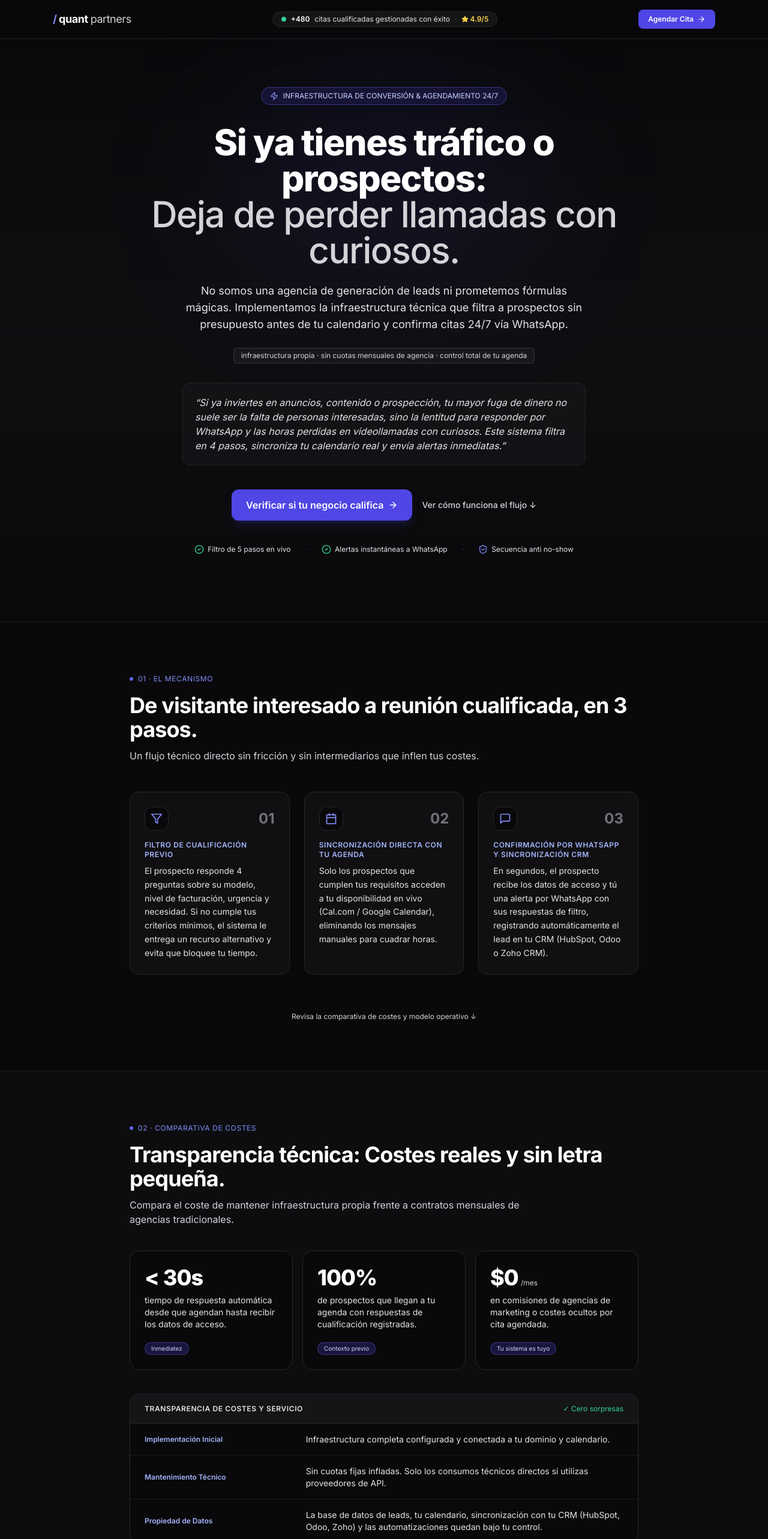
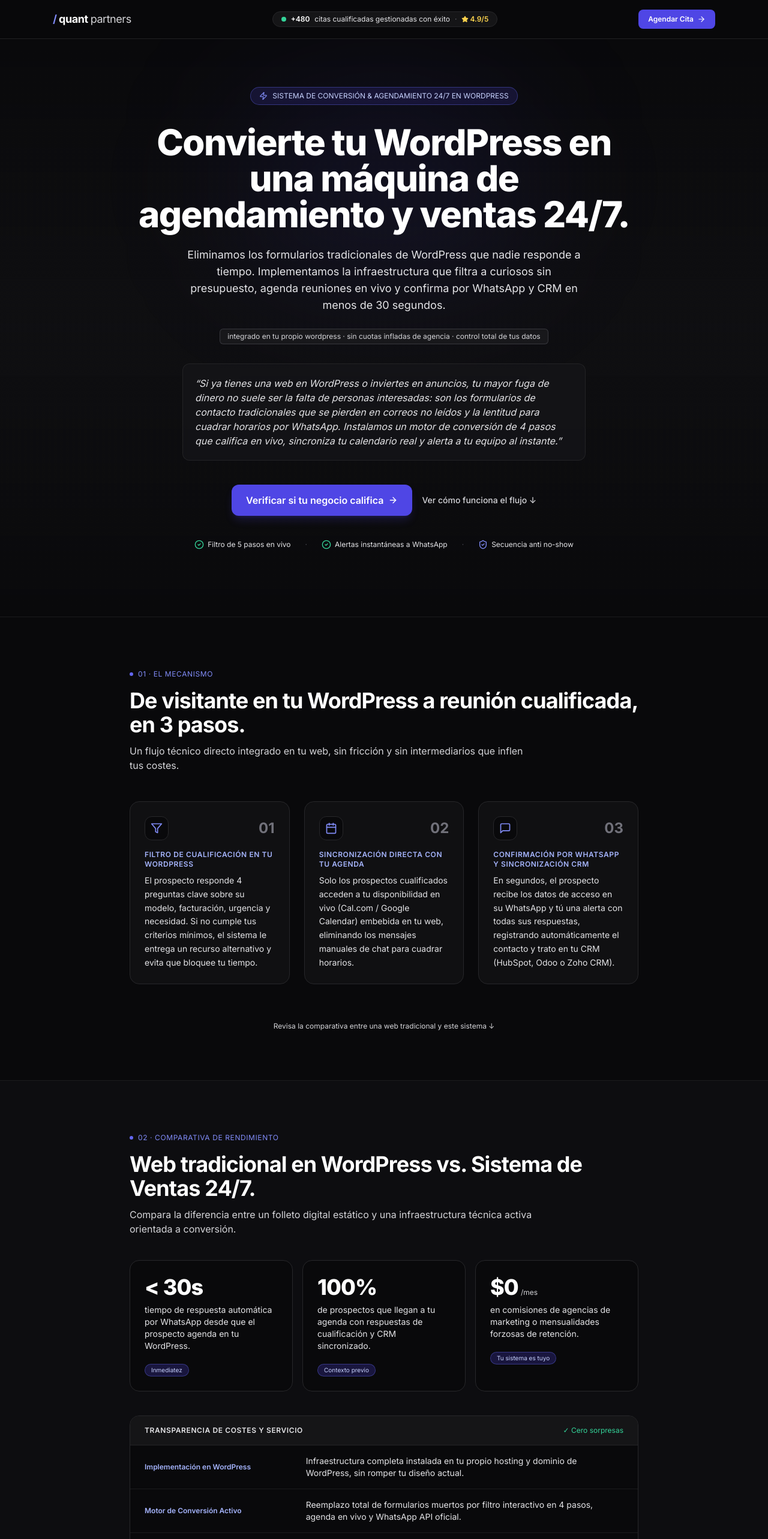
Before and after one commit to thequantpartners/Sistema-de-Conversi-n-y-Agendamiento-24-7, a Next.js app: page / in a window 1280 px wide. Shown: the top 2566 px of the page at 60% size. Built offline with nearby package versions, Linux system fonts and the light colour scheme; no server answers.

Commit message:
feat(copy): orientar propuesta de valor hacia Sistema de Conversion 24/7 en WordPress

```diff
--- a/src/app/layout.tsx
+++ b/src/app/layout.tsx
@@ -18,19 +18,18 @@ export const viewport: Viewport = {
 export const metadata: Metadata = {
   metadataBase: new URL("https://quantpartners.com"),
   title: {
-    default: "Quant Partners | Infraestructura de Conversión y Agendamiento 24/7",
+    default: "Quant Partners | Sistema de Conversión y Ventas 24/7 para WordPress",
     template: "%s | Quant Partners",
   },
   description:
-    "Infraestructura técnica para coaches y agencias B2B con tráfico activo: filtra a curiosos antes de tu agenda, sincroniza citas en vivo y confirma 24/7 vía WhatsApp.",
+    "Convierte tu WordPress en una máquina de ventas 24/7: filtra curiosos sin presupuesto, sincroniza tu agenda en vivo y confirma citas por WhatsApp y CRM en segundos.",
   keywords: [
-    "agendamiento 24/7",
-    "embudo de conversion",
-    "calificacion de prospectos",
-    "automatizacion whatsapp",
-    "sistema de agendamiento coaches",
-    "agendamiento agencias b2b",
-    "cal.com integracion",
+    "agendamiento 24/7 wordpress",
+    "sistema de ventas wordpress",
+    "embudo de conversion wordpress",
+    "calificacion de prospectos wordpress",
+    "automatizacion whatsapp crm",
+    "cal.com wordpress",
     "reducir no shows",
     "quant partners",
   ],
--- a/src/projects/quant-partners/project.config.ts
+++ b/src/projects/quant-partners/project.config.ts
@@ -5,7 +5,7 @@ export const quantPartnersConfig: ProjectConfig = {
   slug: "quant-partners",
   branding: {
     name: "Quant Partners",
-    tagline: "Infraestructura de Conversión y Agendamiento 24/7",
+    tagline: "Infraestructura de Conversión y Ventas 24/7 para WordPress",
     logoText: "quant",
     logoSubtext: "partners",
     primaryColor: "#6366f1",
@@ -18,72 +18,72 @@ export const quantPartnersConfig: ProjectConfig = {
     reviewCount: "84 evaluaciones verificadas",
   },
   hero: {
-    badge: "INFRAESTRUCTURA DE CONVERSIÓN & AGENDAMIENTO 24/7",
-    title: "Si ya tienes tráfico o prospectos:\nDeja de perder llamadas con curiosos.",
-    subtitle: "No somos una agencia de generación de leads ni prometemos fórmulas mágicas. Implementamos la infraestructura técnica que filtra a prospectos sin presupuesto antes de tu calendario y confirma citas 24/7 vía WhatsApp.",
-    callout: "infraestructura propia · sin cuotas mensuales de agencia · control total de tu agenda",
-    honestLede: "Si ya inviertes en anuncios, contenido o prospección, tu mayor fuga de dinero no suele ser la falta de personas interesadas, sino la lentitud para responder por WhatsApp y las horas perdidas en videollamadas con curiosos. Este sistema filtra en 4 pasos, sincroniza tu calendario real y envía alertas inmediatas.",
+    badge: "SISTEMA DE CONVERSIÓN & AGENDAMIENTO 24/7 EN WORDPRESS",
+    title: "Convierte tu WordPress en una máquina de agendamiento y ventas 24/7.",
+    subtitle: "Eliminamos los formularios tradicionales de WordPress que nadie responde a tiempo. Implementamos la infraestructura que filtra a curiosos sin presupuesto, agenda reuniones en vivo y confirma por WhatsApp y CRM en menos de 30 segundos.",
+    callout: "integrado en tu propio wordpress · sin cuotas infladas de agencia · control total de tus datos",
+    honestLede: "Si ya tienes una web en WordPress o inviertes en anuncios, tu mayor fuga de dinero no suele ser la falta de personas interesadas: son los formularios de contacto tradicionales que se pierden en correos no leídos y la lentitud para cuadrar horarios por WhatsApp. Instalamos un motor de conversión de 4 pasos que califica en vivo, sincroniza tu calendario real y alerta a tu equipo al instante.",
     ctaPrimary: "Verificar si tu negocio califica",
     ctaSecondaryLink: "#como-funciona",
     ctaSecondaryText: "Ver cómo funciona el flujo ↓",
   },
   howItWorks: {
     entryNumber: "01 · EL MECANISMO",
-    title: "De visitante interesado a reunión cualificada, en 3 pasos.",
-    subtitle: "Un flujo técnico directo sin fricción y sin intermediarios que inflen tus costes.",
+    title: "De visitante en tu WordPress a reunión cualificada, en 3 pasos.",
+    subtitle: "Un flujo técnico directo integrado en tu web, sin fricción y sin intermediarios que inflen tus costes.",
     steps: [
       {
         number: "1",
-        title: "FILTRO DE CUALIFICACIÓN PREVIO",
-        description: "El prospecto responde 4 preguntas sobre su modelo, nivel de facturación, urgencia y necesidad. Si no cumple tus criterios mínimos, el sistema le entrega un recurso alternativo y evita que bloquee tu tiempo.",
+        title: "FILTRO DE CUALIFICACIÓN EN TU WORDPRESS",
+        description: "El prospecto responde 4 preguntas clave sobre su modelo, facturación, urgencia y necesidad. Si no cumple tus criterios mínimos, el sistema le entrega un recurso alternativo y evita que bloquee tu tiempo.",
       },
       {
         number: "2",
         title: "SINCRONIZACIÓN DIRECTA CON TU AGENDA",
-        description: "Solo los prospectos que cumplen tus requisitos acceden a tu disponibilidad en vivo (Cal.com / Google Calendar), eliminando los mensajes manuales para cuadrar horas.",
+        description: "Solo los prospectos cualificados acceden a tu disponibilidad en vivo (Cal.com / Google Calendar) embebida en tu web, eliminando los mensajes manuales de chat para cuadrar horarios.",
       },
       {
         number: "3",
         title: "CONFIRMACIÓN POR WHATSAPP Y SINCRONIZACIÓN CRM",
-        description: "En segundos, el prospecto recibe los datos de acceso y tú una alerta por WhatsApp con sus respuestas de filtro, registrando automáticamente el lead en tu CRM (HubSpot, Odoo o Zoho CRM).",
+        description: "En segundos, el prospecto recibe los datos de acceso en su WhatsApp y tú una alerta con todas sus respuestas, registrando automáticamente el contacto y trato en tu CRM (HubSpot, Odoo o Zoho CRM).",
       },
     ],
-    bridgeText: "Revisa la comparativa de costes y modelo operativo ↓",
+    bridgeText: "Revisa la comparativa entre una web tradicional y este sistema ↓",
   },
   mathComparison: {
-    entryNumber: "02 · COMPARATIVA DE COSTES",
-    title: "Transparencia técnica: Costes reales y sin letra pequeña.",
-    subtitle: "Compara el coste de mantener infraestructura propia frente a contratos mensuales de agencias tradicionales.",
+    entryNumber: "02 · COMPARATIVA DE RENDIMIENTO",
+    title: "Web tradicional en WordPress vs. Sistema de Ventas 24/7.",
+    subtitle: "Compara la diferencia entre un folleto digital estático y una infraestructura técnica activa orientada a conversión.",
     bigNumbers: [
       {
         value: "< 30s",
-        label: "tiempo de respuesta automática desde que agendan hasta recibir los datos de acceso.",
+        label: "tiempo de respuesta automática por WhatsApp desde que el prospecto agenda en tu WordPress.",
         tag: "Inmediatez",
       },
       {
         value: "100%",
-        label: "de prospectos que llegan a tu agenda con respuestas de cualificación registradas.",
+        label: "de prospectos que llegan a tu agenda con respuestas de cualificación y CRM sincronizado.",
         tag: "Contexto previo",
       },
       {
         value: "$0",
         unit: "/mes",
-        label: "en comisiones de agencias de marketing o costes ocultos por cita agendada.",
+        label: "en comisiones de agencias de marketing o mensualidades forzosas de retención.",
         tag: "Tu sistema es tuyo",
       },
     ],
     tableRows: [
       {
-        concept: "Implementación Inicial",
-        detail: "Infraestructura completa configurada y conectada a tu dominio y calendario.",
+        concept: "Implementación en WordPress",
+        detail: "Infraestructura completa instalada en tu propio hosting y dominio de WordPress, sin romper tu diseño actual.",
       },
       {
-        concept: "Mantenimiento Técnico",
-        detail: "Sin cuotas fijas infladas. Solo los consumos técnicos directos si utilizas proveedores de API.",
+        concept: "Motor de Conversión Activo",
+        detail: "Reemplazo total de formularios muertos por filtro interactivo en 4 pasos, agenda en vivo y WhatsApp API oficial.",
       },
       {
-        concept: "Propiedad de Datos",
-        detail: "La base de datos de leads, tu calendario, sincronización con tu CRM (HubSpot, Odoo, Zoho) y las automatizaciones quedan bajo tu control.",
+        concept: "Propiedad Total de Datos",
+        detail: "Tu web en WordPress, la base de leads, tu calendario y la sincronización con tu CRM (HubSpot, Odoo, Zoho) bajo tu control.",
       },
     ],
     bridgeText: "Alineación de expectativas: Lo que es y lo que no es este sistema ↓",
@@ -93,20 +93,20 @@ export const quantPartnersConfig: ProjectConfig = {
     title: "Lo que este sistema NO es (y lo que SÍ es):",
     items: [
       {
-        isNot: "No es un servicio de generación de tráfico o compra de anuncios publicitarios.",
-        is: "Es la infraestructura técnica que convierte y filtra el tráfico que tu negocio ya genera hacia tu agenda.",
+        isNot: "No es un rediseño web decorativo en WordPress que solo sirve como folleto digital sin generar citas.",
+        is: "Es un motor de conversión de alta velocidad integrado en tu WordPress orientado 100% a filtrar y agendar prospectos cualificados.",
       },
       {
-        isNot: "No es un chatbot invasivo que envía respuestas genéricas o molestas a tus clientes.",
-        is: "Es un embudo web rápido y limpio con formulario de 4 pasos y agenda sincronizada.",
+        isNot: "No es un plugin genérico ni un chatbot invasivo que frustra a tus clientes con respuestas automáticas torpes.",
+        is: "Es un embudo determinista, limpio y rápido con formulario de 4 pasos, agenda en vivo y confirmación real por WhatsApp.",
       },
       {
-        isNot: "No es una suscripción mensual obligatoria donde dependes de una agencia para hacer cambios.",
-        is: "Es un sistema productizado implementado para tu negocio, conectado directamente a tus cuentas.",
+        isNot: "No es una suscripción mensual obligatoria donde dependes de una agencia para hacer cualquier cambio.",
+        is: "Es un sistema productizado implementado directamente en tu WordPress y tus plataformas comerciales.",
       },
       {
         isNot: "No es una promesa de ingresos irreales o ventas automáticas sin esfuerzo comercial.",
-        is: "Es una herramienta de optimización operativa: asegura que solo atiendas a prospectos que cumplen tus criterios.",
+        is: "Es una herramienta de optimización operativa: asegura que tu equipo solo atienda a prospectos que cumplen tus criterios.",
       },
     ],
     bridgeText: "Comprueba en 30 segundos si tu negocio califica para este sistema ↓",
@@ -248,8 +248,8 @@ export const quantPartnersConfig: ProjectConfig = {
           },
           {
             id: "lento_whatsapp",
-            label: "Demasiado tiempo coordinando horarios manualmente por chat.",
-            description: "Los prospectos se enfrían durante el intercambio de mensajes.",
+            label: "Los formularios de mi WordPress tardan en responderse y los prospectos se enfrían.",
+            description: "Falta de inmediatez para coordinar horarios y enviar accesos por WhatsApp.",
             qualifies: true,
           },
           {
@@ -260,7 +260,7 @@ export const quantPartnersConfig: ProjectConfig = {
           },
           {
             id: "todas",
-            label: "Requiero una solución integral para filtro, agenda y recordatorios.",
+            label: "Requiero una solución integral en WordPress: filtro, agenda, WhatsApp y CRM.",
             description: "Busco unificar todo el proceso de conversión en un solo sistema.",
             qualifies: true,
           },
@@ -279,28 +279,28 @@ export const quantPartnersConfig: ProjectConfig = {
     title: "Preguntas Frecuentes:",
     items: [
       {
-        question: "¿Este sistema me genera tráfico o prospectos nuevos?",
-        answer: "No. Este sistema asume que tu negocio ya tiene canales activos para atraer prospectos (anuncios, contenido en redes, base de datos o prospección). Nuestra función es instalar la infraestructura técnica que recibe a esas personas, filtra a quienes no tienen presupuesto y las agenda en tu calendario con confirmación instantánea.",
+        question: "¿Funciona si ya tengo mi página web en WordPress?",
+        answer: "Sí, absolutamente. Nos integramos directamente en tu WordPress actual (compatible con Elementor, Divi, Gutenberg, Bricks, Astra, etc.) o configuramos una página de agendamiento optimizada sin tocar ni alterar el resto de tu web corporativa.",
+      },
+      {
+        question: "¿Y si todavía no tengo una web en WordPress?",
+        answer: "Podemos entregarte la web completa en WordPress lista para operar, con el diseño, filtro de cualificación, agenda sincronizada y automatizaciones ya instaladas desde el primer día.",
       },
       {
         question: "¿Cómo ayuda a reducir el ausentismo (No-Shows)?",
         answer: "El sistema incorpora una secuencia de 3 mensajes automáticos por WhatsApp: confirmación inmediata con el enlace de la sala, recordatorio 24 horas antes y un micro-compromiso 2 horas antes solicitando confirmación con un 'SÍ'. Esto elimina el olvido común y te permite saber con anticipación quién asistirá, liberando tu agenda si alguien cancela a tiempo.",
       },
       {
-        question: "¿Tengo que pagar mensualidades de agencia?",
-        answer: "No trabajamos con mensualidades de retención. Se realiza una implementación única de la infraestructura en tus plataformas. Tú mantienes la propiedad de tus accesos, calendarios y bases de datos.",
+        question: "¿Tengo que pagar mensualidades obligatorias de agencia?",
+        answer: "No trabajamos con mensualidades forzosas de retención. Se realiza una implementación única de la infraestructura en tu WordPress y plataformas. Tú mantienes la propiedad total de tus accesos, calendarios y bases de datos.",
       },
       {
-        question: "¿Se conecta automáticamente con mi CRM actual?",
-        answer: "Sí. El sistema dispara webhooks en tiempo real compatibles con los CRM más utilizados del mercado peruano (HubSpot, Odoo y Zoho CRM) o Google Sheets. Toda la información del prospecto, sus respuestas de filtro y la fecha agendada se sincronizan automáticamente en tu base de datos.",
+        question: "¿Se conecta automáticamente con mi CRM (HubSpot, Odoo, Zoho CRM)?",
+        answer: "Sí. El sistema dispara webhooks en tiempo real desde tu WordPress compatibles con los CRM más utilizados del mercado peruano (HubSpot, Odoo y Zoho CRM) o Google Sheets. Toda la información del prospecto, sus respuestas de filtro y la fecha agendada se sincronizan automáticamente.",
       },
       {
-        question: "¿Puedo adaptar las preguntas de filtro a los requisitos de mi nicho?",
-        answer: "Sí. Las preguntas de cualificación se configuran con las variables clave de tu servicio (ej. presupuesto mínimo, modelo de negocio, plazo de contratación o rubro).",
-      },
-      {
-        question: "¿Qué integraciones técnicas se requieren?",
-        answer: "Solo tu cuenta de calendario (Cal.com o Google Calendar), el número de WhatsApp para las alertas y las credenciales de tu CRM o Google Sheets si deseas sincronizar los leads en automático.",
+        question: "¿Qué accesos técnicos se requieren para implementarlo?",
+        answer: "Solo un acceso de administrador a tu WordPress (o cPanel/hosting), tu cuenta de calendario (Cal.com o Google Calendar) y el número de WhatsApp comercial donde desees recibir las alertas.",
       },
     ],
   },
```
